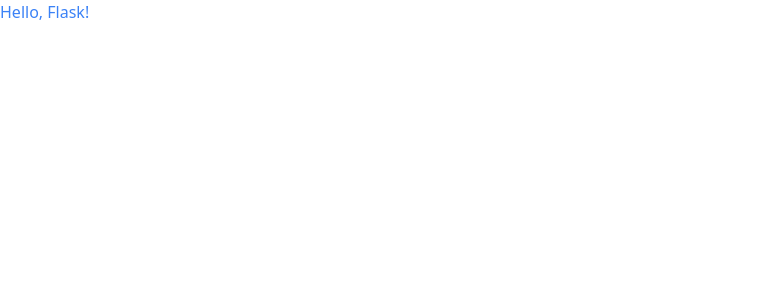
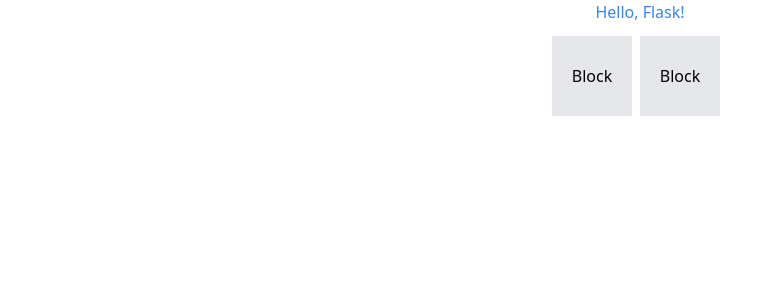
Before and after one commit to hydrophyl/flask-tailwindcss-boilerplate, a Flask app: page / in a window 1280 px wide. Before the commit the part shown is almost empty. Shown: the top 300 px of the page, without its empty margins (0-782 px from the left). Run offline with Flask 3, Linux system fonts and the light colour scheme.

Commit message:
create example html with tailwindcss classes and compiled css

```diff
--- a/static/dist/css/output.css
+++ b/static/dist/css/output.css
@@ -548,6 +548,64 @@ video {
   position: static;
 }
 
+.mx-auto {
+  margin-left: auto;
+  margin-right: auto;
+}
+
+.mr-2 {
+  margin-right: 0.5rem;
+}
+
+.ms-auto {
+  margin-inline-start: auto;
+}
+
+.mb-3 {
+  margin-bottom: 0.75rem;
+}
+
+.flex {
+  display: flex;
+}
+
+.h-20 {
+  height: 5rem;
+}
+
+.w-20 {
+  width: 5rem;
+}
+
+.w-full {
+  width: 100%;
+}
+
+.w-3\/4 {
+  width: 75%;
+}
+
+.flex-col {
+  flex-direction: column;
+}
+
+.items-center {
+  align-items: center;
+}
+
+.justify-center {
+  justify-content: center;
+}
+
+.bg-gray-200 {
+  --tw-bg-opacity: 1;
+  background-color: rgb(229 231 235 / var(--tw-bg-opacity));
+}
+
+.text-center {
+  text-align: center;
+}
+
 .text-blue-500 {
   --tw-text-opacity: 1;
   color: rgb(59 130 246 / var(--tw-text-opacity));
--- a/templates/index.html
+++ b/templates/index.html
@@ -1,13 +1,30 @@
 <!DOCTYPE html>
 <html lang="en">
-<head>
-    <meta charset="UTF-8">
-    <meta http-equiv="X-UA-Compatible" content="IE=edge">
-    <meta name="viewport" content="width=device-width, initial-scale=1.0">
-		<link rel="stylesheet" href="{{url_for('static',filename='dist/css/output.css')}}">
+  <head>
+    <meta charset="UTF-8" />
+    <meta http-equiv="X-UA-Compatible" content="IE=edge" />
+    <meta name="viewport" content="width=device-width, initial-scale=1.0" />
+    <link
+      rel="stylesheet"
+      href="{{url_for('static',filename='dist/css/output.css')}}"
+    />
     <title>Flowbite Flask</title>
-</head>
-<body>
-    <h1 class="text-blue-500">Hello, Flask!</h1>
-</body>
+  </head>
+  <body>
+    <div class="w-full flex flex-col items-center">
+      <h1 class="text-blue-500 mb-3">Hello, Flask!</h1>
+      <div class="flex">
+        <div
+          class="w-20 h-20 bg-gray-200 mr-2 flex justify-center items-center"
+        >
+          Block
+        </div>
+        <div
+          class="w-20 h-20 bg-gray-200 mr-2 flex justify-center items-center"
+        >
+          Block
+        </div>
+      </div>
+    </div>
+  </body>
 </html>
```
